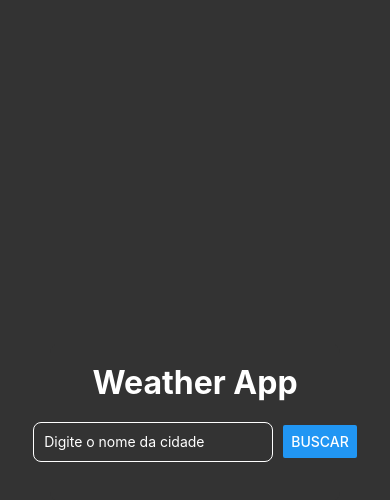
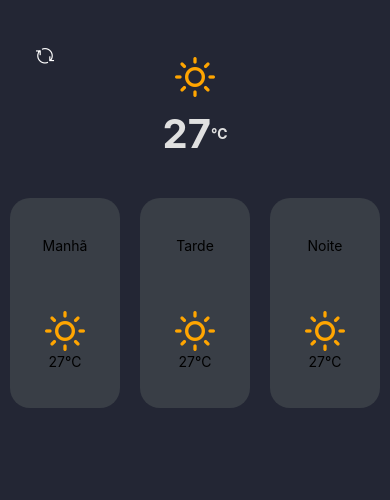
Before and after one commit to brenoRyan77/weather-app-mobile, a React Native app: screen / in a window 390 px wide. Shown: the top 500 px of the page. Built offline with nearby package versions, Linux system fonts and the light colour scheme.

Commit message:
style: Mudando style do app

```diff
--- a/App.js
+++ b/App.js
@@ -1,21 +1,63 @@
 import { StatusBar } from 'expo-status-bar';
-import { StyleSheet, View } from 'react-native';
-import WeatherApp from './src/components/WeatherApp';
+import { StyleSheet, View, Text, TouchableOpacity } from 'react-native';
+import { useState } from 'react';
+import { Feather } from '@expo/vector-icons';
+import { EvilIcons } from '@expo/vector-icons';
+import MainCard from './src/components/MainCard';
 
 export default function App() {
+
+  const [darkTheme, setDarkTheme] = useState(true)
+  const [currentTemperature, setCurrentTemperature] = useState('27')
+  const [location, setLocation] = useState('BR, São Paulo')
+
+  const styles = StyleSheet.create({
+    container: {
+      flex: 1,
+      backgroundColor: darkTheme ? '#232634' : '#f2f2f2',
+      alignItems: 'center',
+    },
+    temperature: {
+      alignItems: 'center',
+      flexDirection: 'row',
+      marginTop: 10,
+    },
+    temperatureText: {
+      color: darkTheme ? '#e0e0e0' : 'black',
+      fontSize: 40,
+      fontWeight: 'bold',
+    },
+    refreshButton: {
+      position: 'absolute',
+      margin: 30,
+      alignSelf: 'flex-start',
+    },
+    cardView: {
+      color: darkTheme ? 'black' : 'white',
+      flexDirection: 'row',
+      alignItems: 'center',
+      marginTop: 30,
+    }
+  });
+
+
   return (
     <View style={styles.container}>
-      <WeatherApp />
-      <StatusBar style="auto" />
+      <TouchableOpacity style={[styles.refreshButton, { marginTop: 40}]}>
+        <EvilIcons name="refresh" size={30} color={darkTheme ? 'white' : 'black'} />
+      </TouchableOpacity>
+
+      <Feather name="sun" style={{marginTop: 55}} size={40} color="orange" />
+      <View style={styles.temperature}>
+        <Text style={styles.temperatureText}>{currentTemperature}</Text>
+        <Text style={[styles.temperatureText, { fontSize: 14 }]}>℃</Text>
+      </View>
+
+      <View style={styles.cardView}>
+        <MainCard title={'Manhã'}></MainCard>
+        <MainCard title={'Tarde'}></MainCard>
+        <MainCard title={'Noite'}></MainCard>
+      </View>
     </View>
   );
 }
-
-const styles = StyleSheet.create({
-  container: {
-    flex: 1,
-    backgroundColor: '#333',
-    alignItems: 'center',
-    justifyContent: 'center',
-  },
-});
--- /dev/null
+++ b/src/components/MainCard.js
@@ -0,0 +1,38 @@
+
+import { StyleSheet, View, Text, TouchableOpacity } from 'react-native';
+import { useState } from 'react';
+import { Feather } from '@expo/vector-icons';
+
+const MainCard = (props) => {
+
+    const styles = StyleSheet.create({
+        card:{
+            backgroundColor: '#393e46',
+            justifyContent: 'center',
+            alignItems: 'center',
+            borderRadius: 20,
+            margin: 10,
+            width: 110,
+            height: 210,
+        },
+        temperature: {
+          alignItems: 'center',
+          flexDirection: 'row',
+          marginTop: 10,
+        },
+        refreshButton: {
+          position: 'absolute',
+          margin: 30,
+          alignSelf: 'flex-start',
+        }
+      });
+    return (
+        <View style={styles.card}>
+            <Text style={styles.cardTitle}>{props.title}</Text>
+            <Feather name="sun" style={{marginTop: 55}} size={40} color="orange" />
+            <Text style={styles.temperatureText}>27℃</Text>
+        </View>
+    );
+}
+
+export default MainCard;
--- a/src/components/WeatherApp.js
+++ b/src/components/WeatherApp.js
@@ -24,6 +24,7 @@ const WeatherApp = () => {
             return response.json();
         }).then(data => {
             setWeatherData(data);
+            console.log(data);
         }).catch(error => {
             setWeatherData(null);
             setCityName("");
```
